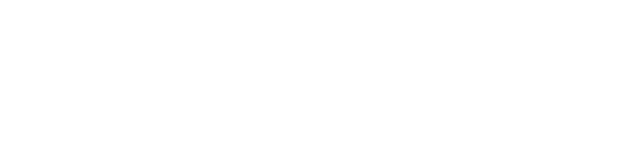
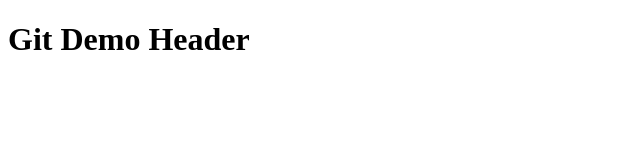
Before and after one commit to tabdeelstudios/ubiquitous-goggles, a plain HTML site: page index.html in a window 1280 px wide. Shown: the whole page, without its empty margins (0-640 px from the left). Drawn offline with Linux system fonts and the light colour scheme.

Commit message:
Add header

```diff
--- a/index.html
+++ b/index.html
@@ -5,5 +5,7 @@
     <meta name="viewport" content="width=device-width, initial-scale=1.0" />
     <title>Git Demo</title>
   </head>
-  <body></body>
+  <body>
+    <h1>Git Demo Header</h1>
+  </body>
 </html>
```
